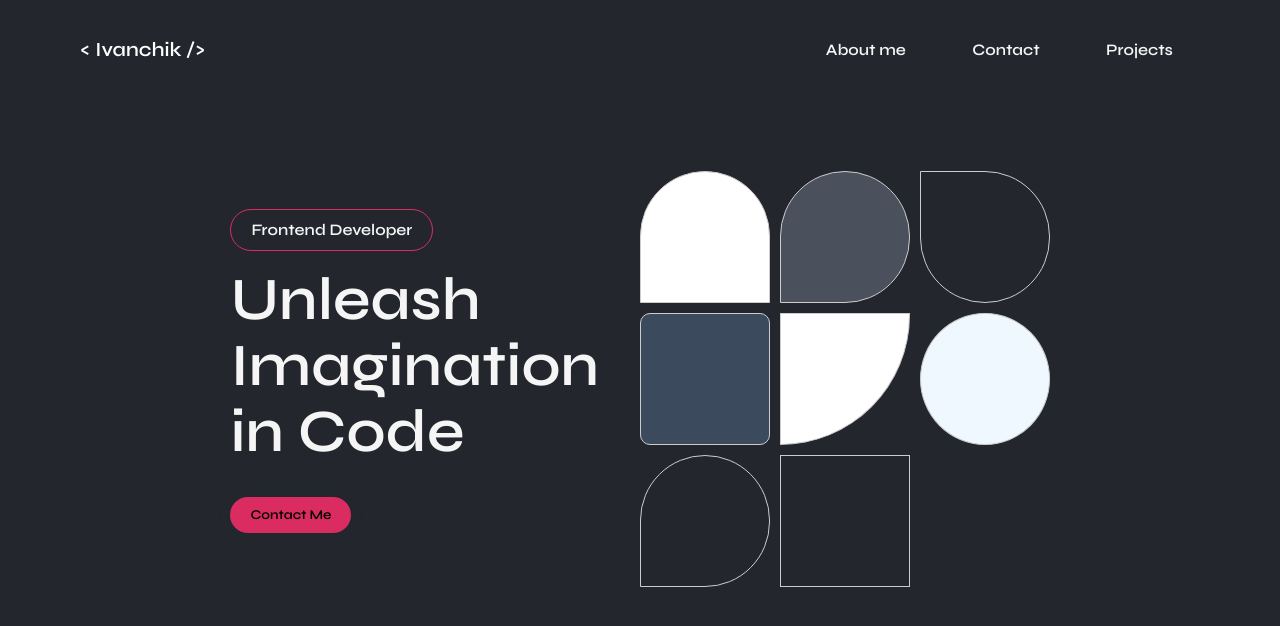
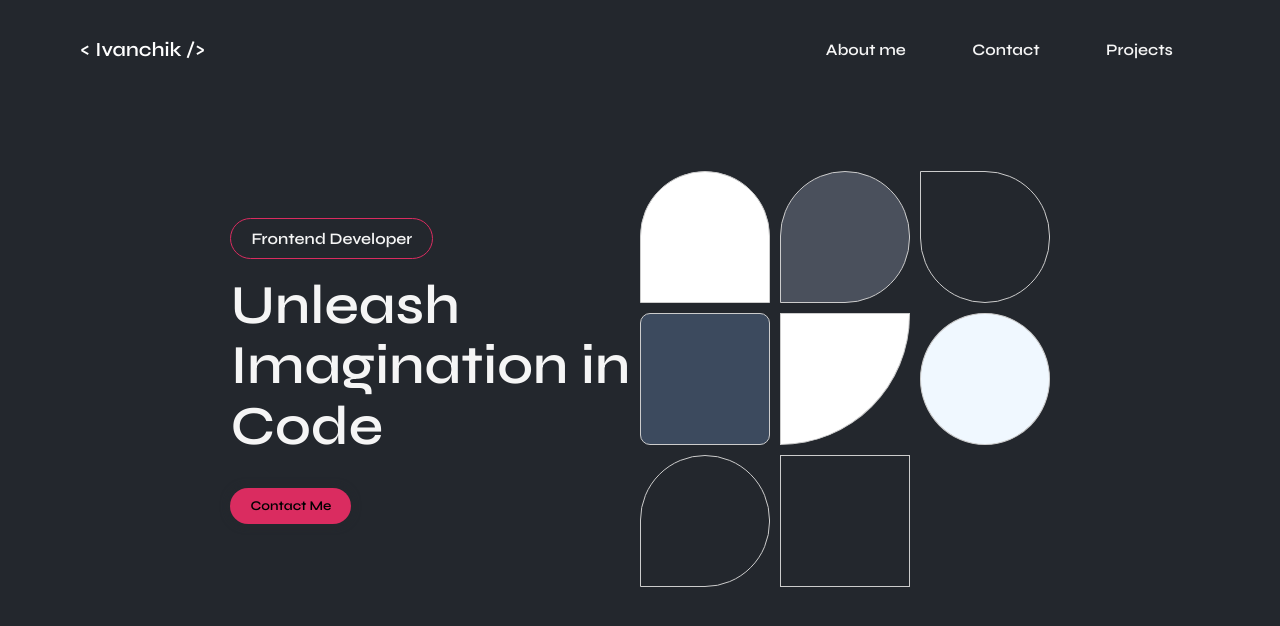
Before and after one commit to IvanchikIvan/Ivanchik-Portfolio, a React (Create React App) app: page / in a window 1280 px wide. Shown: the top 626 px of the page. Built offline with nearby package versions, Linux system fonts and the light colour scheme.

Commit message:
Adapted design

```diff
--- a/src/components/Hero/Hero.css
+++ b/src/components/Hero/Hero.css
@@ -42,7 +42,7 @@
     font-style: normal;
     font-family: "Syne", "Syne Placeholder", sans-serif;
     color: whitesmoke;
-    font-size: calc(50px + 10 * (100vw / 1280));
+    font-size: calc(30px + 25 * (100vw / 1280));
     letter-spacing: 0em;
     line-height: 1.1;
     text-align: left;
```
